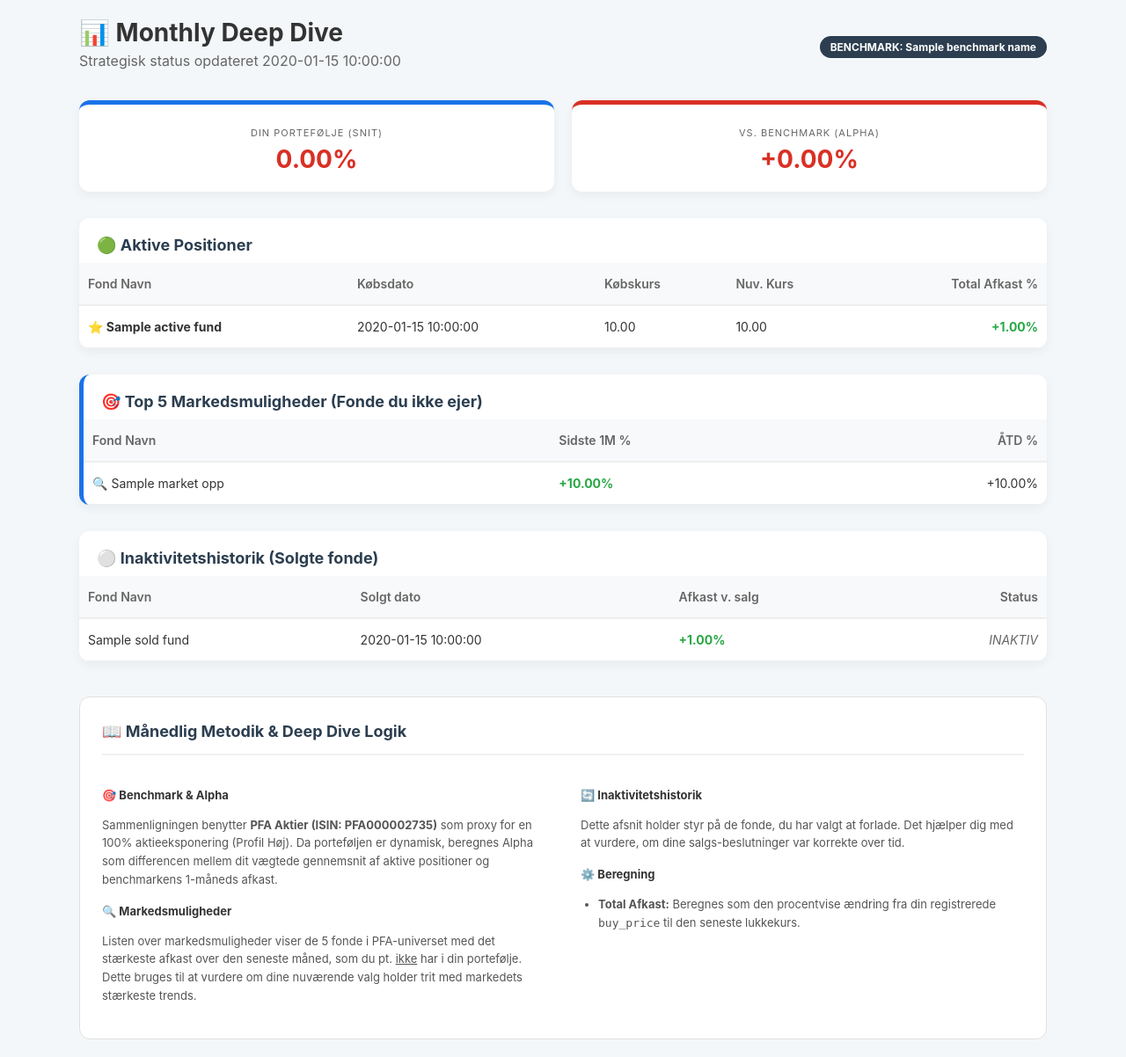
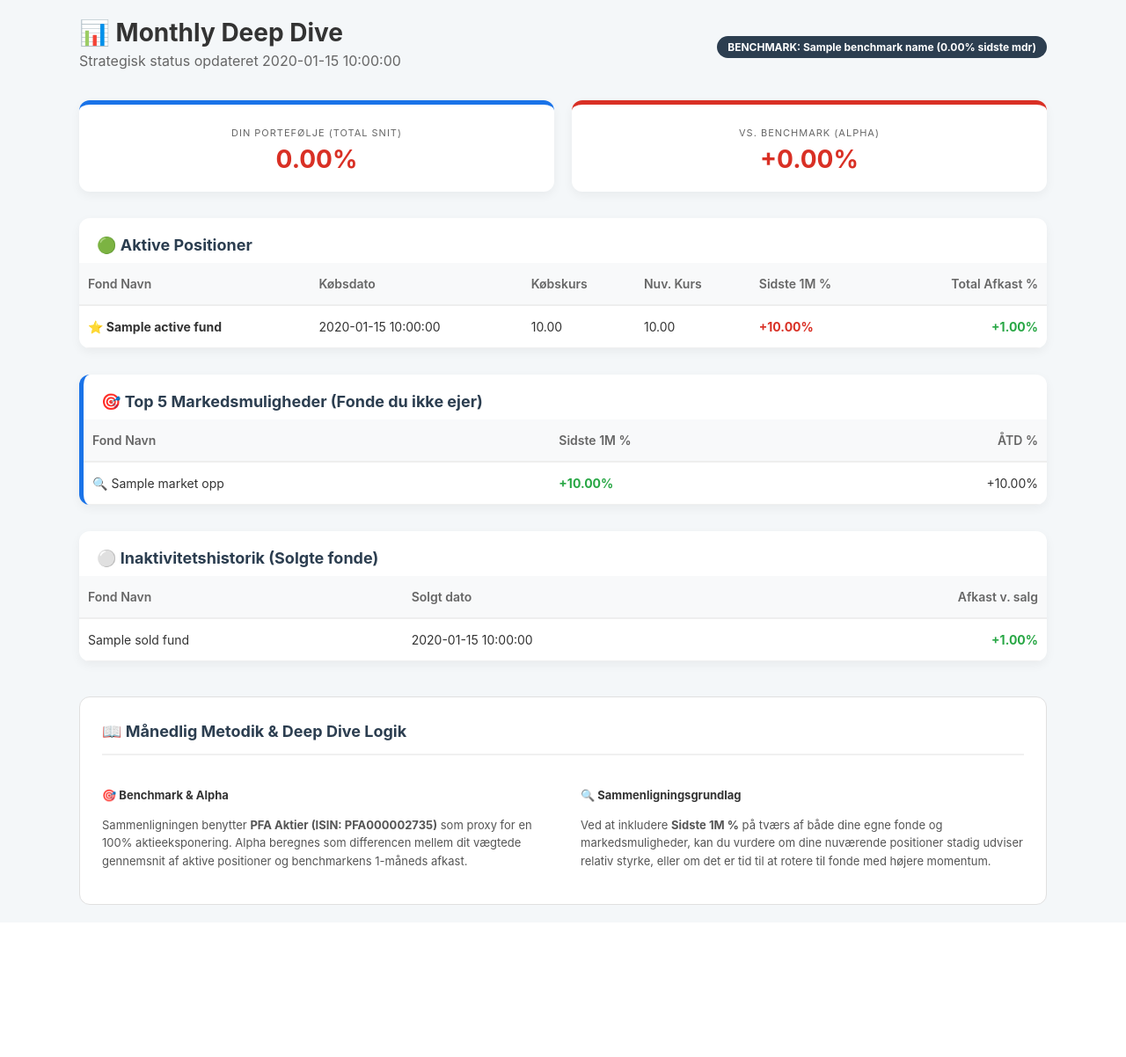
Before and after one commit to Alf4444/TrendAgent, a Python web app: template templates/monthly.html.j2 in a window 1280 px wide. Shown: the whole page at 88% size. After the commit the page ends 1029 px from the top, so only its background shows below. Run offline with Jinja, Linux system fonts and the light colour scheme; the template is opened without the code that fills it: most values are stand-ins (such as "Sample title", 1, 10 or a date in 2020).

Commit message:
Update monthly.html.j2

```diff
--- a/templates/monthly.html.j2
+++ b/templates/monthly.html.j2
@@ -27,7 +27,6 @@
         .footer h3 { padding: 0; margin-bottom: 20px; border-bottom: 2px solid #f0f0f0; padding-bottom: 10px; }
         .method-grid { display: grid; grid-template-columns: 1fr 1fr; gap: 40px; }
         .method-section h4 { margin: 15px 0 5px 0; color: #333; }
-        .method-section ul { padding-left: 20px; }
     </style>
 </head>
 <body>
@@ -39,14 +38,14 @@
             </div>
             <div style="text-align: right;">
                 <span style="background: #2c3e50; color: white; padding: 5px 12px; border-radius: 20px; font-size: 12px; font-weight: bold;">
-                    BENCHMARK: {{ benchmark_name }}
+                    BENCHMARK: {{ benchmark_name }} ({{ "%.2f"|format(benchmark_return) }}% sidste mdr)
                 </span>
             </div>
         </header>
 
         <div class="score-grid">
             <div class="score-box">
-                <small>DIN PORTEFØLJE (SNIT)</small>
+                <small>DIN PORTEFØLJE (TOTAL SNIT)</small>
                 <strong class="{{ 'pos' if avg_portfolio_return >= 0 else 'neg' }}">
                     {{ "%.2f"|format(avg_portfolio_return) }}%
                 </strong>
@@ -68,6 +67,7 @@
                         <th>Købsdato</th>
                         <th>Købskurs</th>
                         <th>Nuv. Kurs</th>
+                        <th>Sidste 1M %</th>
                         <th style="text-align: right;">Total Afkast %</th>
                     </tr>
                 </thead>
@@ -78,6 +78,9 @@
                         <td>{{ f.buy_date }}</td>
                         <td>{{ "%.2f"|format(f.buy_price) }}</td>
                         <td>{{ "%.2f"|format(f.curr_price) }}</td>
+                        <td class="{{ 'pos' if f.return_1m >= 0 else 'neg' }}">
+                            {{ "%+.2f"|format(f.return_1m) }}%
+                        </td>
                         <td style="text-align: right;" class="{{ 'pos' if f.total_return >= 0 else 'neg' }}">
                             {{ "%+.2f"|format(f.total_return) }}%
                         </td>
@@ -117,8 +120,7 @@
                     <tr>
                         <th>Fond Navn</th>
                         <th>Solgt dato</th>
-                        <th>Afkast v. salg</th>
-                        <th style="text-align: right;">Status</th>
+                        <th style="text-align: right;">Afkast v. salg</th>
                     </tr>
                 </thead>
                 <tbody>
@@ -126,10 +128,9 @@
                     <tr>
                         <td>{{ f.name }}</td>
                         <td>{{ f.sell_date }}</td>
-                        <td class="{{ 'pos' if f.total_return >= 0 else 'neg' }}">
+                        <td style="text-align: right;" class="{{ 'pos' if f.total_return >= 0 else 'neg' }}">
                             {{ "%+.2f"|format(f.total_return) }}%
                         </td>
-                        <td style="text-align: right; font-style: italic; color: #666;">INAKTIV</td>
                     </tr>
                     {% endfor %}
                 </tbody>
@@ -142,19 +143,11 @@
             <div class="method-grid">
                 <div class="method-section">
                     <h4>🎯 Benchmark & Alpha</h4>
-                    <p>Sammenligningen benytter <strong>PFA Aktier (ISIN: PFA000002735)</strong> som proxy for en 100% aktieeksponering (Profil Høj). Da porteføljen er dynamisk, beregnes Alpha som differencen mellem dit vægtede gennemsnit af aktive positioner og benchmarkens 1-måneds afkast.</p>
-
-                    <h4>🔍 Markedsmuligheder</h4>
-                    <p>Listen over markedsmuligheder viser de 5 fonde i PFA-universet med det stærkeste afkast over den seneste måned, som du pt. <u>ikke</u> har i din portefølje. Dette bruges til at vurdere om dine nuværende valg holder trit med markedets stærkeste trends.</p>
+                    <p>Sammenligningen benytter <strong>PFA Aktier (ISIN: PFA000002735)</strong> som proxy for en 100% aktieeksponering. Alpha beregnes som differencen mellem dit vægtede gennemsnit af aktive positioner og benchmarkens 1-måneds afkast.</p>
                 </div>
                 <div class="method-section">
-                    <h4>🔄 Inaktivitetshistorik</h4>
-                    <p>Dette afsnit holder styr på de fonde, du har valgt at forlade. Det hjælper dig med at vurdere, om dine salgs-beslutninger var korrekte over tid.</p>
-
-                    <h4>⚙️ Beregning</h4>
-                    <ul>
-                        <li><strong>Total Afkast:</strong> Beregnes som den procentvise ændring fra din registrerede <code>buy_price</code> til den seneste lukkekurs.</li>
-                    </ul>
+                    <h4>🔍 Sammenligningsgrundlag</h4>
+                    <p>Ved at inkludere <strong>Sidste 1M %</strong> på tværs af både dine egne fonde og markedsmuligheder, kan du vurdere om dine nuværende positioner stadig udviser relativ styrke, eller om det er tid til at rotere til fonde med højere momentum.</p>
                 </div>
             </div>
         </footer>
```
